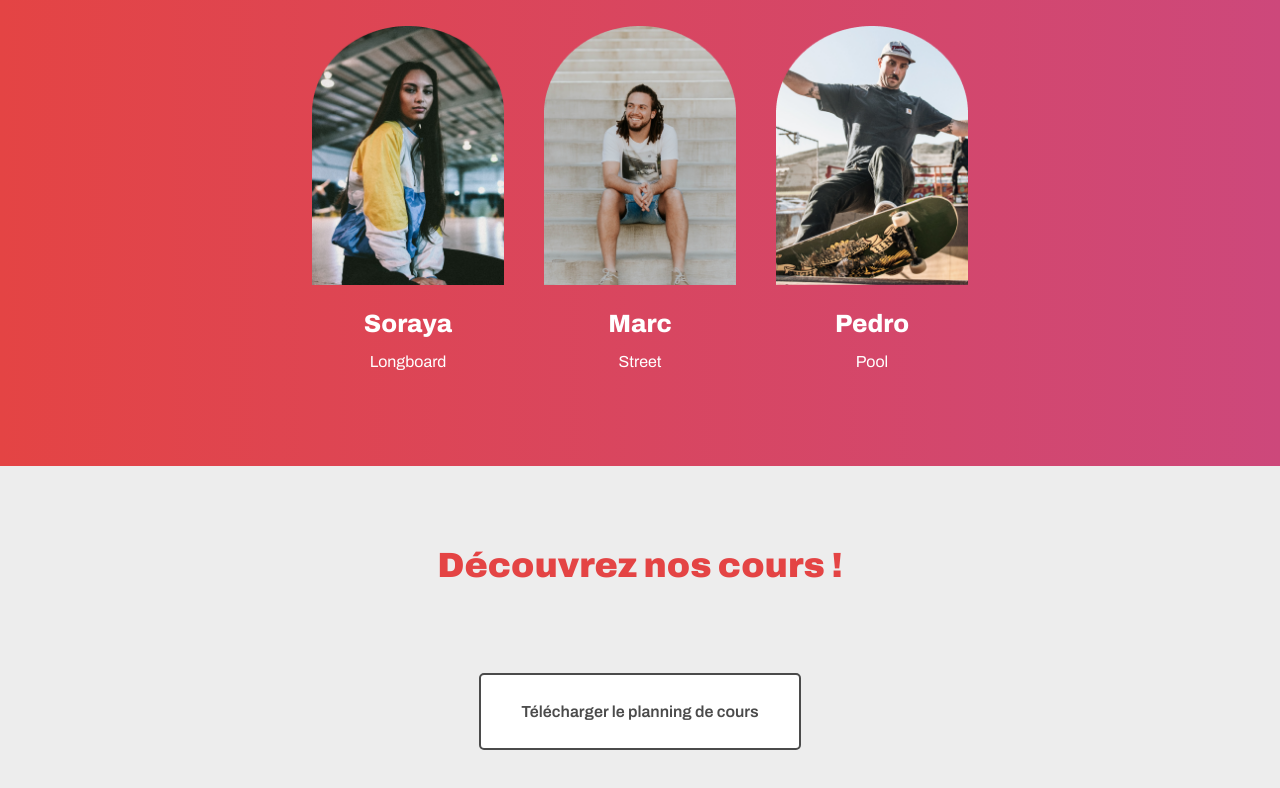
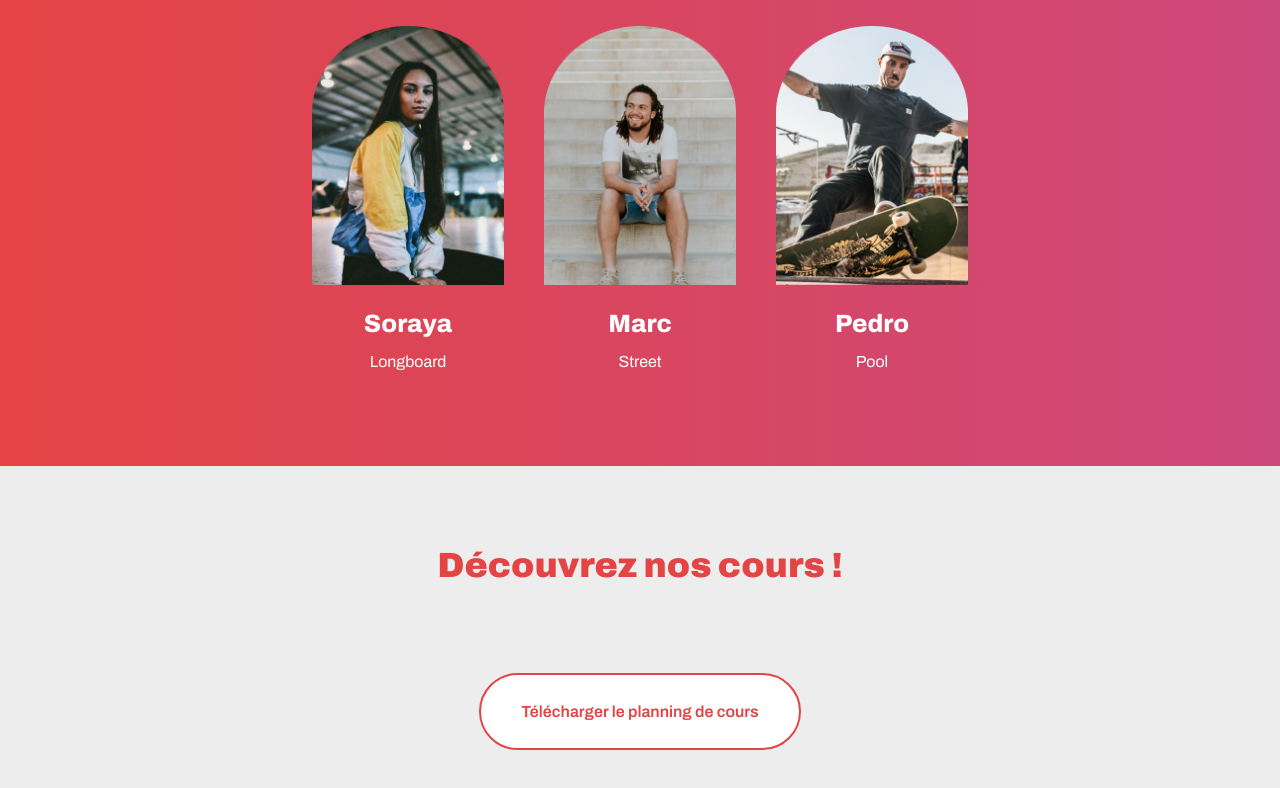
Before and after one commit to valentinmth99/OC_projet02, a plain HTML site: page index.html in a window 1280 px wide. Shown: the part 1494-2282 px from the top of the page. Drawn offline with Linux system fonts and the light colour scheme.

Commit message:
Modified the first button

```diff
--- a/index.html
+++ b/index.html
@@ -62,7 +62,7 @@
 				<section class="sectionLightGreyBackground">
 					<h2>Découvrez nos cours !</h2>
 					<div class="directionRow">
-						<a class="button buttonDrakGreyColor" href="documents/planning">Télécharger le planning de cours</a>
+						<a class="button buttonMainColor buttonRounded buttonHighlight" href="documents/planning">Télécharger le planning de cours</a>
 					</div>
 				</section>
 			</main>
```
